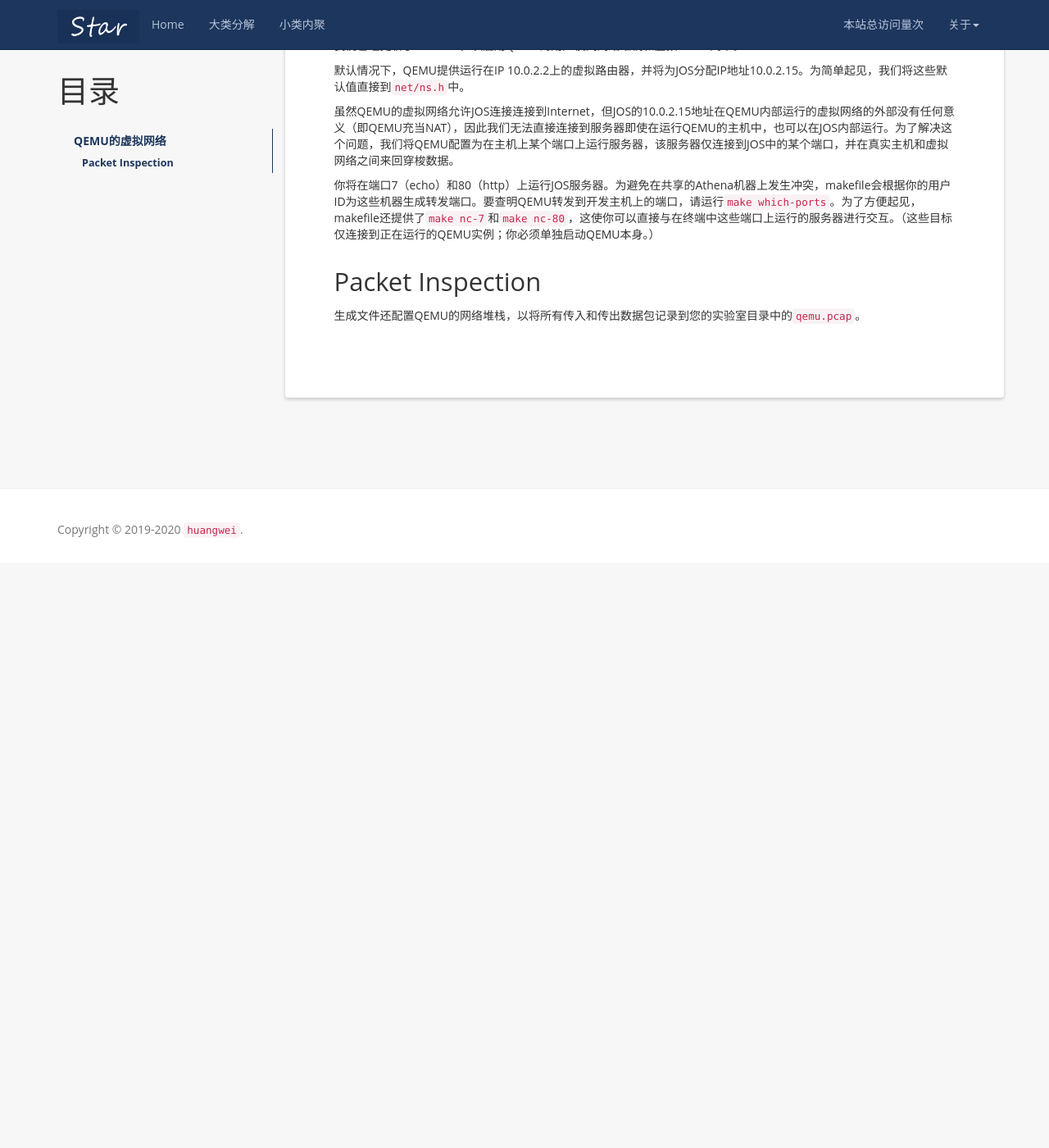
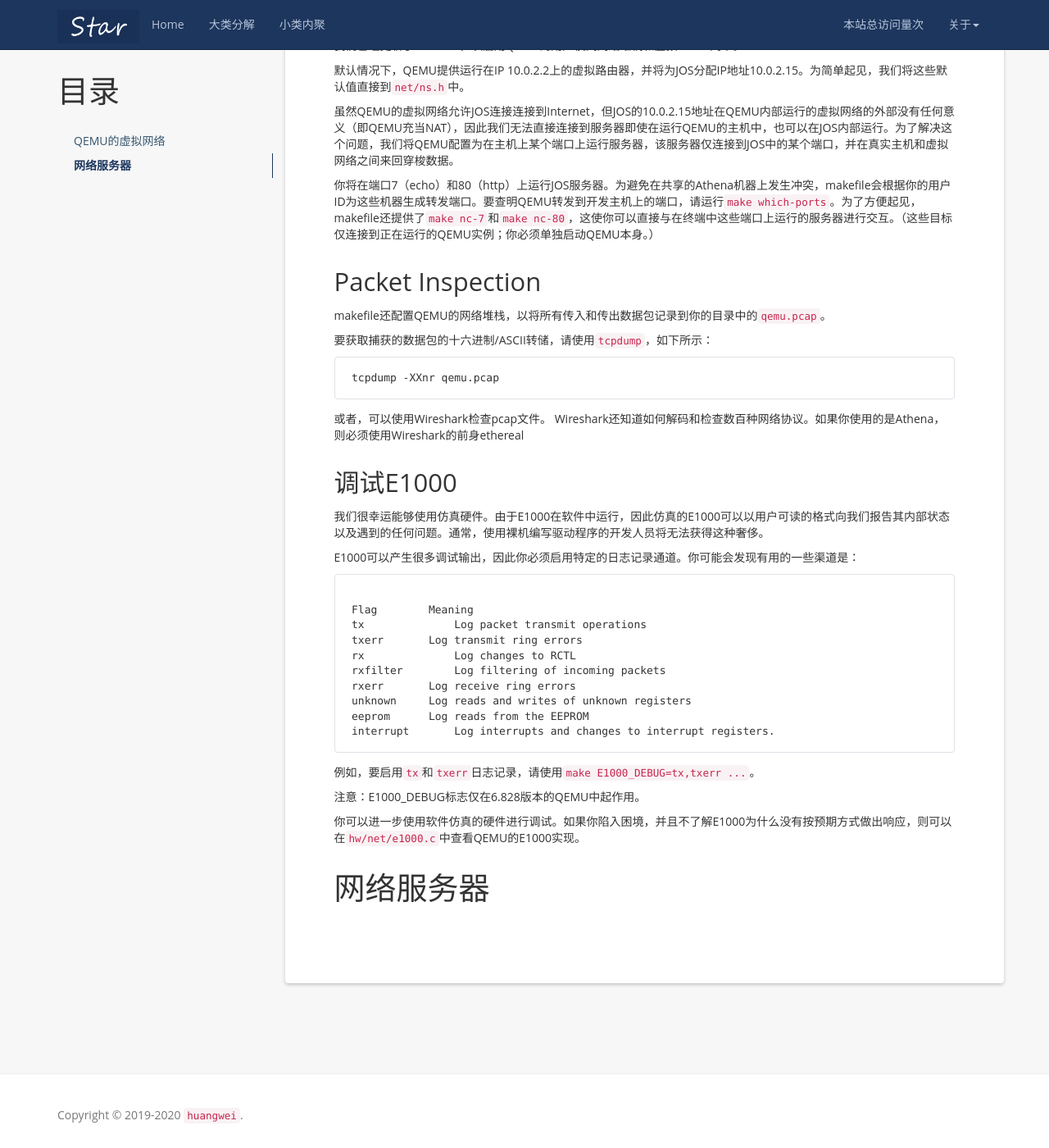
Before and after one commit to mayunmeiyouming/blog, a Jekyll site: the page built from _posts/2020-01-29-xv6 lab6.md, in a window 1280 px wide and 1400 px high, scrolled down 693 px. Shown: the whole window at 82% size. Built offline with Jekyll 4.4.1, drawn with Linux system fonts in a browser that asks for light colours; nearby versions of some CDN libraries; a script that is not in the unit is left out; comment, search, counter and statistics services are not loaded; before the commit the page ends 1379 px from its top, so only the background shows below that.

Commit message:
2020-1-30-2

````diff
--- a/_posts/2020-01-29-xv6 lab6.md
+++ b/_posts/2020-01-29-xv6 lab6.md
@@ -29,4 +29,39 @@ tag: xv6
 
 ## Packet Inspection
 
-生成文件还配置QEMU的网络堆栈，以将所有传入和传出数据包记录到您的实验室目录中的`qemu.pcap`。
+makefile还配置QEMU的网络堆栈，以将所有传入和传出数据包记录到你的目录中的`qemu.pcap`。
+
+要获取捕获的数据包的十六进制/ASCII转储，请使用`tcpdump`，如下所示：
+
+```
+tcpdump -XXnr qemu.pcap
+```
+
+或者，可以使用Wireshark检查pcap文件。 Wireshark还知道如何解码和检查数百种网络协议。如果你使用的是Athena，则必须使用Wireshark的前身ethereal
+
+## 调试E1000
+
+我们很幸运能够使用仿真硬件。由于E1000在软件中运行，因此仿真的E1000可以以用户可读的格式向我们报告其内部状态以及遇到的任何问题。通常，使用裸机编写驱动程序的开发人员将无法获得这种奢侈。
+
+E1000可以产生很多调试输出，因此你必须启用特定的日志记录通道。你可能会发现有用的一些渠道是：
+
+```
+
+Flag	    Meaning
+tx	        Log packet transmit operations
+txerr	    Log transmit ring errors
+rx	        Log changes to RCTL
+rxfilter	Log filtering of incoming packets
+rxerr	    Log receive ring errors
+unknown	    Log reads and writes of unknown registers
+eeprom	    Log reads from the EEPROM
+interrupt	Log interrupts and changes to interrupt registers.
+```
+
+例如，要启用`tx`和`txerr`日志记录，请使用`make E1000_DEBUG=tx,txerr ...`。
+
+注意：E1000_DEBUG标志仅在6.828版本的QEMU中起作用。
+
+你可以进一步使用软件仿真的硬件进行调试。如果你陷入困境，并且不了解E1000为什么没有按预期方式做出响应，则可以在`hw/net/e1000.c`中查看QEMU的E1000实现。
+
+# 网络服务器
````
